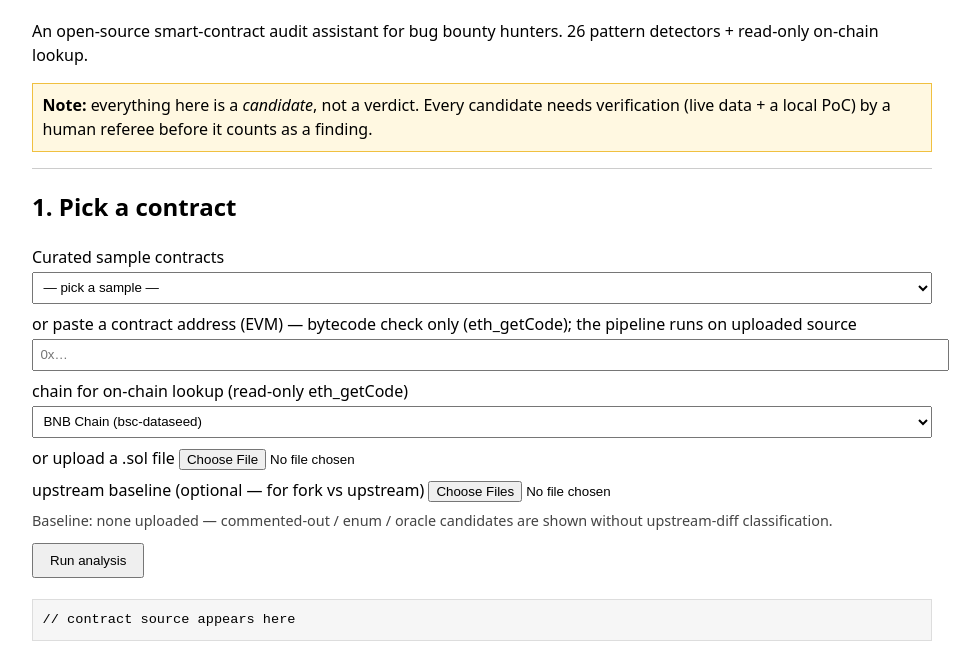
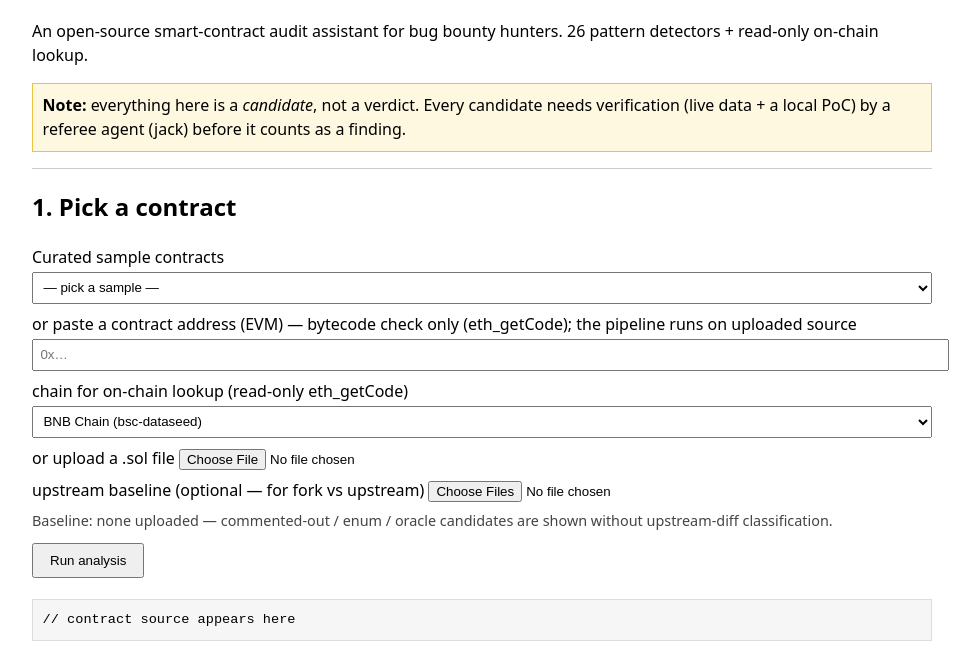
Before and after one commit to zerardi/frankenaudit, a plain HTML site: page app/index.html in a window 1280 px wide. Shown: the part 88-746 px from the top of the page, without its empty margins (158-1138 px from the left). Drawn offline with Linux system fonts and the light colour scheme.

Commit message:
Pass #85 fix (a): referee agent wording, steering aligned, errata completed

```diff
--- a/app/index.html
+++ b/app/index.html
@@ -13,7 +13,7 @@
      26 pattern detectors + read-only on-chain lookup.</p>
   <p class="disclaimer"><strong>Note:</strong> everything here is a
      <em>candidate</em>, not a verdict. Every candidate needs verification
-     (live data + a local PoC) by a human referee before it counts as a finding.</p>
+     (live data + a local PoC) by a referee agent (jack) before it counts as a finding.</p>
 </header>
 
 <main>
```
